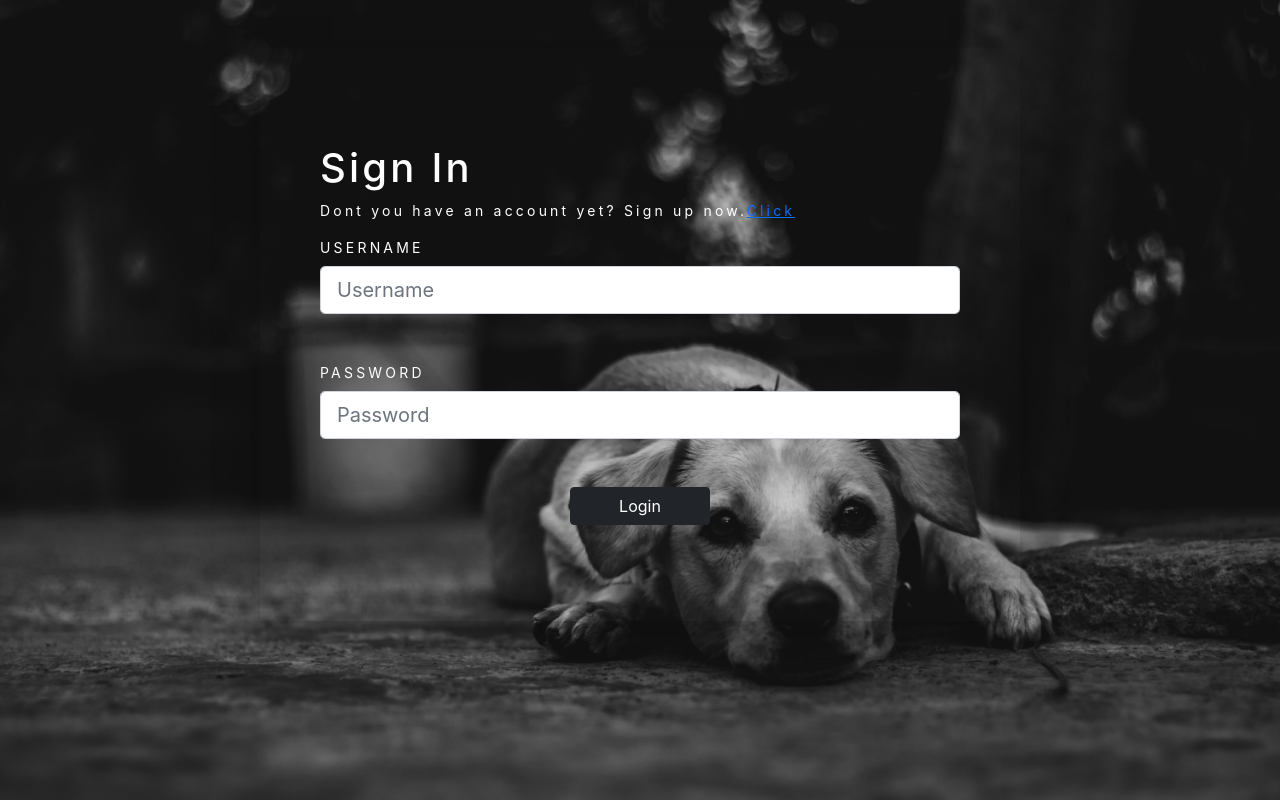
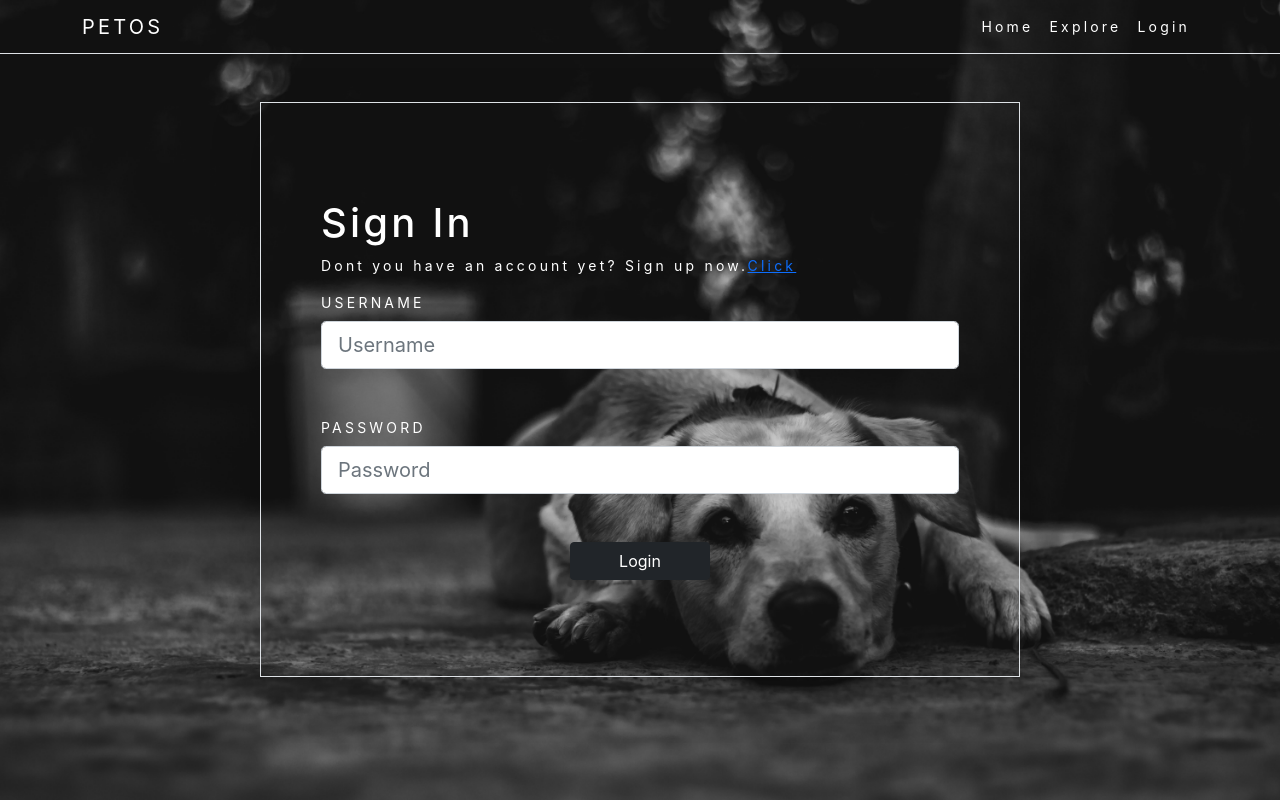
Before and after one commit to hussamasfour/pet-adoption-springboot-react, a React (Create React App) app: page /login in a window 1280 px wide. Built offline with nearby package versions, Linux system fonts and the light colour scheme.

Commit message:
added navigation component and fixed some bugs

```diff
--- a/src/components/App.js
+++ b/src/components/App.js
@@ -1,11 +1,13 @@
 import React from "react";
 import { Route, Switch } from "react-router-dom";
+import Navigation from "../nav/Navigation";
 import Home from "../pages/home/Home";
 import Login from "./login/Login";
 
 function App() {
   return (
-    <div className="container">
+    <div>
+      <Navigation />
       <Switch>
         <Route path="/" exact component={Home} />
         <Route path="/login" exact component={Login} />
--- a/src/components/login/Login.js
+++ b/src/components/login/Login.js
@@ -16,8 +16,9 @@ const Login = ({ handleSubmit }) => {
     return <Redirect to="/" />;
   }
   return (
+    <div className="container">
       <div className="row d-flex justify-content-center align-item-center h-100 text-white">
-      <div className="col-12 col-sm-12 col-md-12 col-xl-8 col-lg-6 shadow-lg m-5 py-5 bg-transparent ">
+        <div className="col-12 col-sm-12 col-md-12 col-xl-8 col-lg-6 shadow-lg m-5 py-5 bg-transparent border">
           <div className="p-5">
             <h1>Sign In</h1>
             <p>
@@ -51,6 +52,7 @@ const Login = ({ handleSubmit }) => {
           </div>
         </div>
       </div>
+    </div>
   );
 };
 
--- a/src/index.css
+++ b/src/index.css
@@ -8,6 +8,7 @@ body {
   background-image: url("./assets/dog.jpg");
   background-size: cover;
   background-repeat: no-repeat;
+  background-attachment: fixed;
   font-size: 14px;
   letter-spacing: 0.2rem;
 }
--- /dev/null
+++ b/src/nav/Navigation.css
@@ -0,0 +1,3 @@
+.nav-item a:hover {
+  background-color: yellowgreen;
+}
--- /dev/null
+++ b/src/nav/Navigation.js
@@ -0,0 +1,42 @@
+import React from "react";
+import { Link } from "react-router-dom";
+import "./Navigation.css";
+const Navigation = () => {
+  return (
+    <nav className="navbar navbar-expand-lg  navbar-fixed-top border-bottom bg-transparent">
+      <div className="container ">
+        <div className="navbar-header">
+          <Link className="navbar-brand text-white" to="/">
+            PETOS
+          </Link>
+        </div>
+
+        <div
+          className="collapse navbar-collapse justify-content-end"
+          id="navbarNav"
+        >
+          <ul className="navbar-nav navbar-right mr-auto">
+            <li className="active nav-item">
+              <Link className="nav-link text-white" to="/">
+                Home
+              </Link>
+            </li>
+            <li className="nav-item ">
+              <Link className="nav-link text-white" to="/explore">
+                Explore
+              </Link>
+            </li>
+
+            <li className="nav-item">
+              <Link className="nav-link text-white" to="/login">
+                Login
+              </Link>
+            </li>
+          </ul>
+        </div>
+      </div>
+    </nav>
+  );
+};
+
+export default Navigation;
--- a/src/pages/home/Home.css
+++ b/src/pages/home/Home.css
@@ -4,10 +4,7 @@ header {
   min-height: auto;
   text-align: center;
   color: #fff;
-
   background-position: center;
-  -webkit-background-size: cover;
-  -moz-background-size: cover;
   background-size: cover;
 }
 .header-content {
@@ -37,16 +34,17 @@ header {
 }
 
 .explore-btn {
+  display: inline;
   border-radius: 300px;
   text-transform: uppercase;
   color: white;
   background-color: yellowgreen;
   border-color: yellowgreen;
-  font-weight: 600;
+  font-weight: 400;
   padding: 15px 30px;
 }
 .explore-btn:hover {
-  background-color: white !important;
+  background-color: white;
   color: yellowgreen;
 }
 
@@ -91,8 +89,6 @@ header {
     position: absolute;
     top: 50%;
     padding: 0 50px;
-    -webkit-transform: translateY(50%);
-    -ms-transform: translateY(50%);
     transform: translateY(60%);
   }
 
@@ -112,4 +108,13 @@ header {
     max-width: 50%;
     font-size: 12px;
   }
+  .explore-btn {
+    border-radius: 300px;
+    text-transform: uppercase;
+    color: white;
+    background-color: yellowgreen;
+    border-color: yellowgreen;
+    font-weight: 600;
+    padding: 15px 30px;
+  }
 }
--- a/src/redux/reducers/userReducer.js
+++ b/src/redux/reducers/userReducer.js
@@ -4,6 +4,7 @@ import {
   SIGN_IN_FAILURE,
   SIGN_IN_START,
   SIGN_IN_SUCCESS,
+  SIGN_UP_FAILURE,
   SIGN_UP_START,
   SIGN_UP_SUCCESS,
 } from "../actions/type";
@@ -53,7 +54,7 @@ const userReducer = (state = INITIAL_STATE, action) => {
         ...state,
         errorMessage: null,
       };
-    case SIGN_IN_FAILURE:
+    case SIGN_UP_FAILURE:
       return {
         ...state,
         errorMessage: action.payload,
```
Lines whose indentation alone changed are shown as unchanged.
